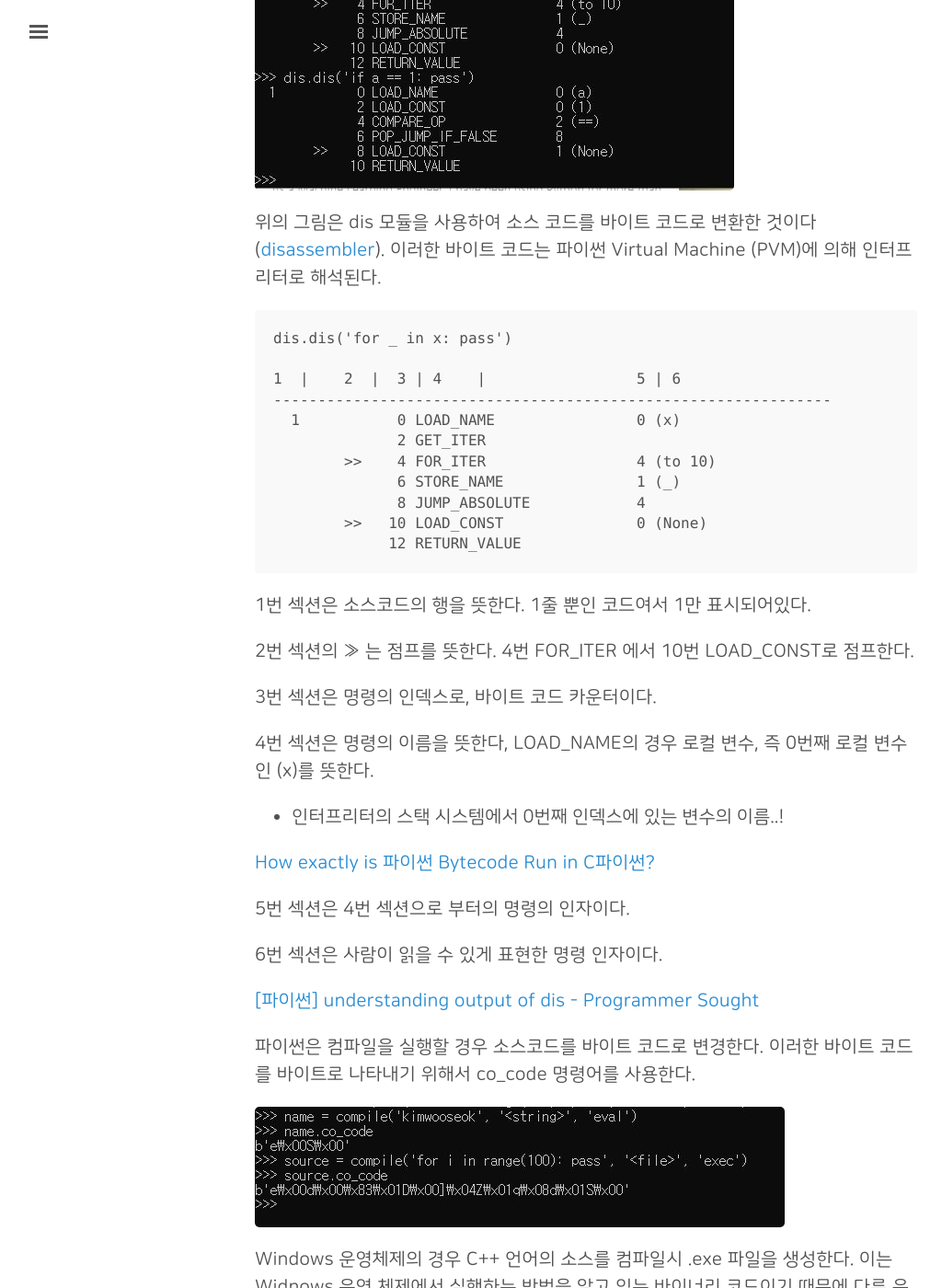
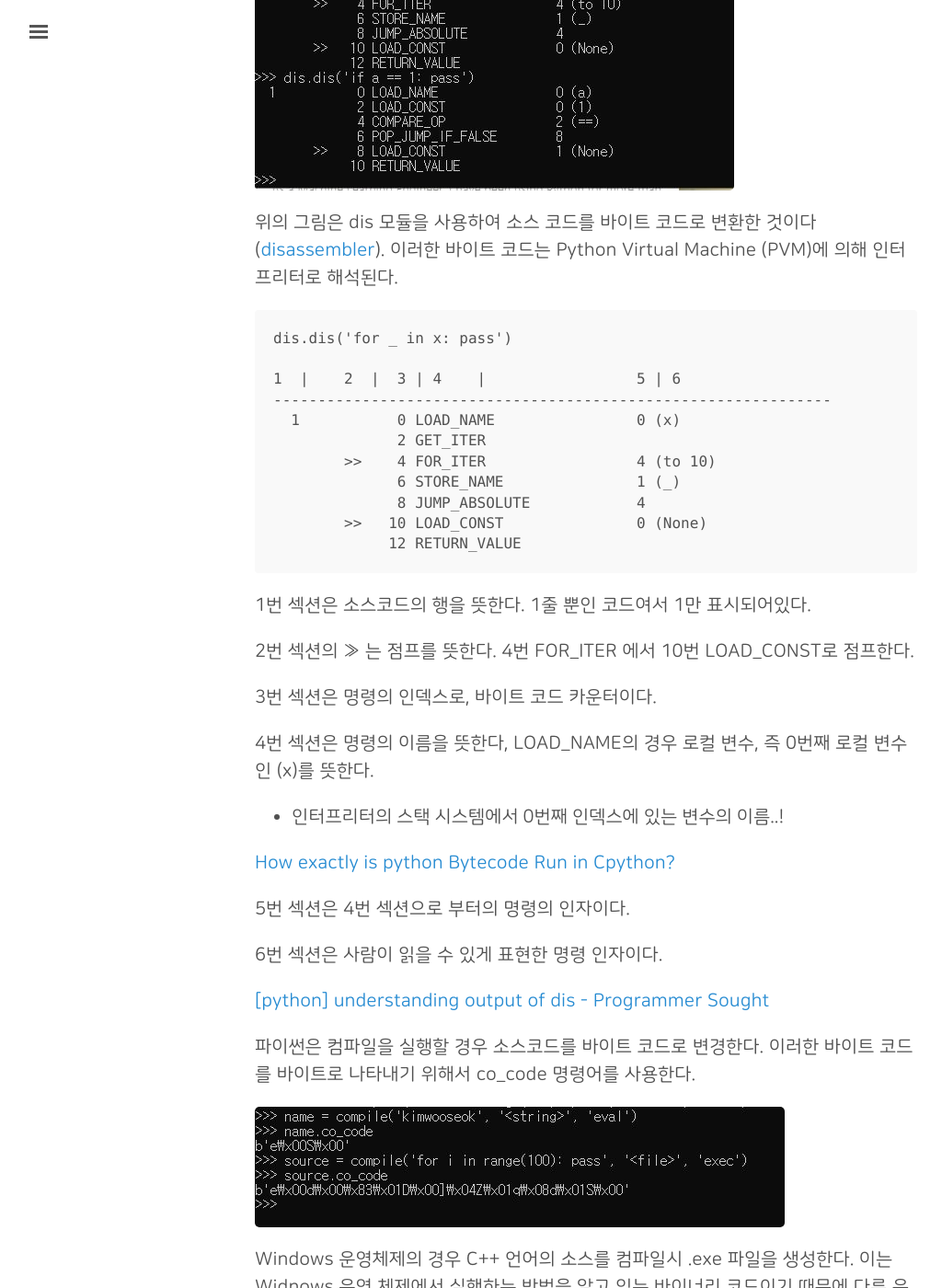
Before and after one commit to kimwoo123/kimwoo123.github.io, a Jekyll site: the page built from _posts/2021-07-08-python-compile.md, in a window 1280 px wide and 1400 px high, scrolled down 2108 px. Shown: the whole window at 92% size, without its empty margins (3-1027 px from the left). Built offline with Jekyll 4.4.1, drawn with Linux system fonts in a browser that asks for light colours; some of the changed text lies outside the part shown.

Commit message:
post update

````diff
--- a/_posts/2021-07-08-python-compile.md
+++ b/_posts/2021-07-08-python-compile.md
@@ -53,7 +53,7 @@ C/C++로 프로그램을 작성할 때는 컴파일 과정을 행해야한다.
 
 ![../../../../../public/assets/2021-07-08-python-compile/disassembly.jpg](../../../../../public/assets/2021-07-08-python-compile/disassembly.jpg)
 
-위의 그림은 dis 모듈을 사용하여 소스 코드를 바이트 코드로 변환한 것이다([disassembler](https://ko.wikipedia.org/wiki/%EC%97%AD%EC%96%B4%EC%85%88%EB%B8%94%EB%9F%AC)). 이러한 바이트 코드는 파이썬 Virtual Machine (PVM)에 의해 인터프리터로 해석된다.
+위의 그림은 dis 모듈을 사용하여 소스 코드를 바이트 코드로 변환한 것이다([disassembler](https://ko.wikipedia.org/wiki/%EC%97%AD%EC%96%B4%EC%85%88%EB%B8%94%EB%9F%AC)). 이러한 바이트 코드는 Python Virtual Machine (PVM)에 의해 인터프리터로 해석된다.
 
 ```
 dis.dis('for _ in x: pass')
@@ -79,13 +79,13 @@ dis.dis('for _ in x: pass')
 
 - 인터프리터의 스택 시스템에서 0번째 인덱스에 있는 변수의 이름..!
 
-[How exactly is 파이썬 Bytecode Run in C파이썬?](https://stackoverflow.com/questions/19916729/how-exactly-is-파이썬-bytecode-run-in-c파이썬)
+[How exactly is python Bytecode Run in Cpython?](https://stackoverflow.com/questions/19916729/how-exactly-is-python-bytecode-run-in-cpython)
 
 5번 섹션은 4번 섹션으로 부터의 명령의 인자이다.
 
 6번 섹션은 사람이 읽을 수 있게 표현한 명령 인자이다.
 
-[[파이썬] understanding output of dis - Programmer Sought](https://www.programmersought.com/article/39714880936/)
+[[python] understanding output of dis - Programmer Sought](https://www.programmersought.com/article/39714880936/)
 
 파이썬은 컴파일을 실행할 경우 소스코드를  바이트 코드로 변경한다. 이러한 바이트 코드를 바이트로 나타내기 위해서 co_code 명령어를 사용한다.
 
````
Also changed, not shown: other parts of _posts/2021-07-08-python-compile.md (+1 -1 lines).
